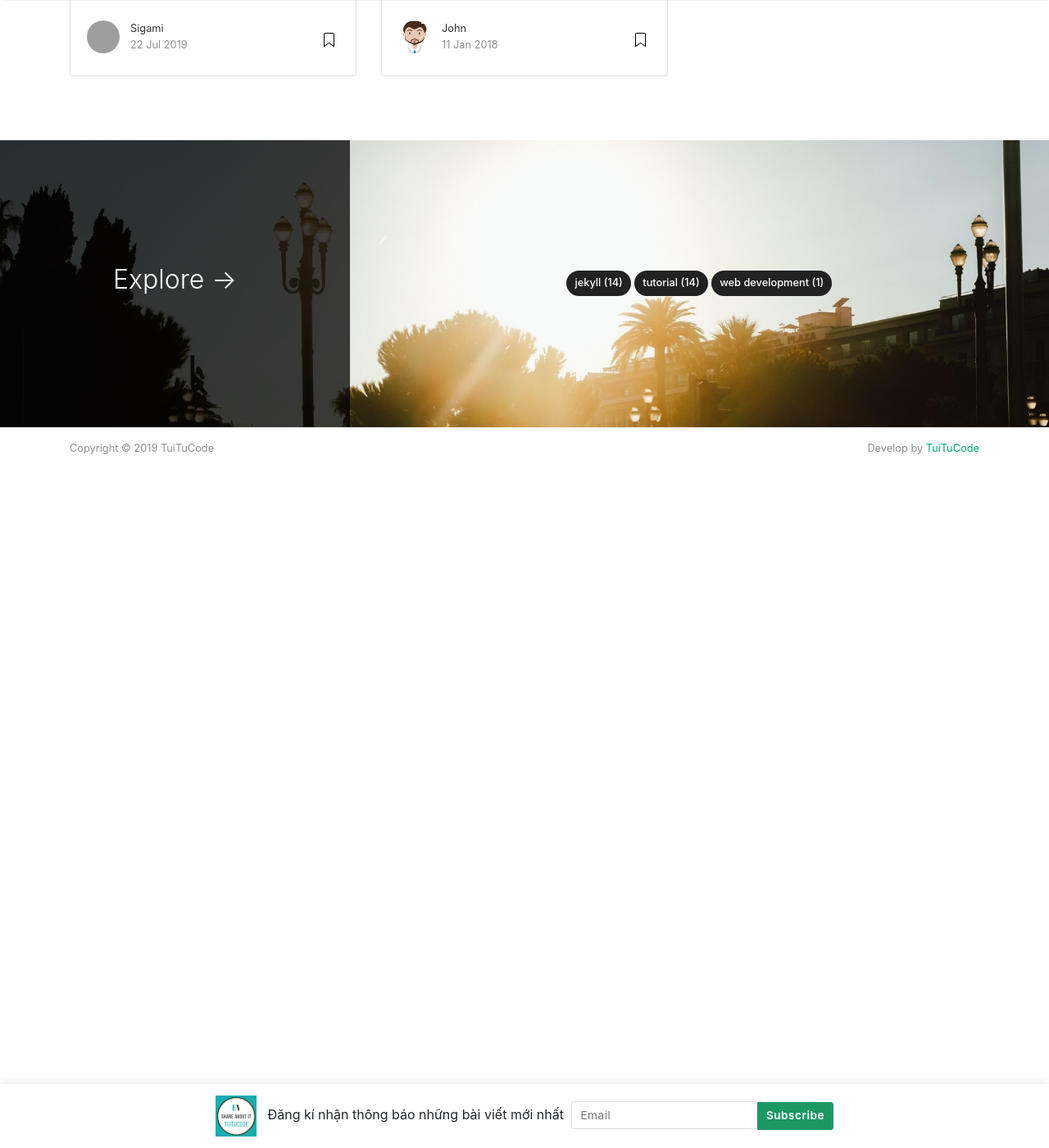
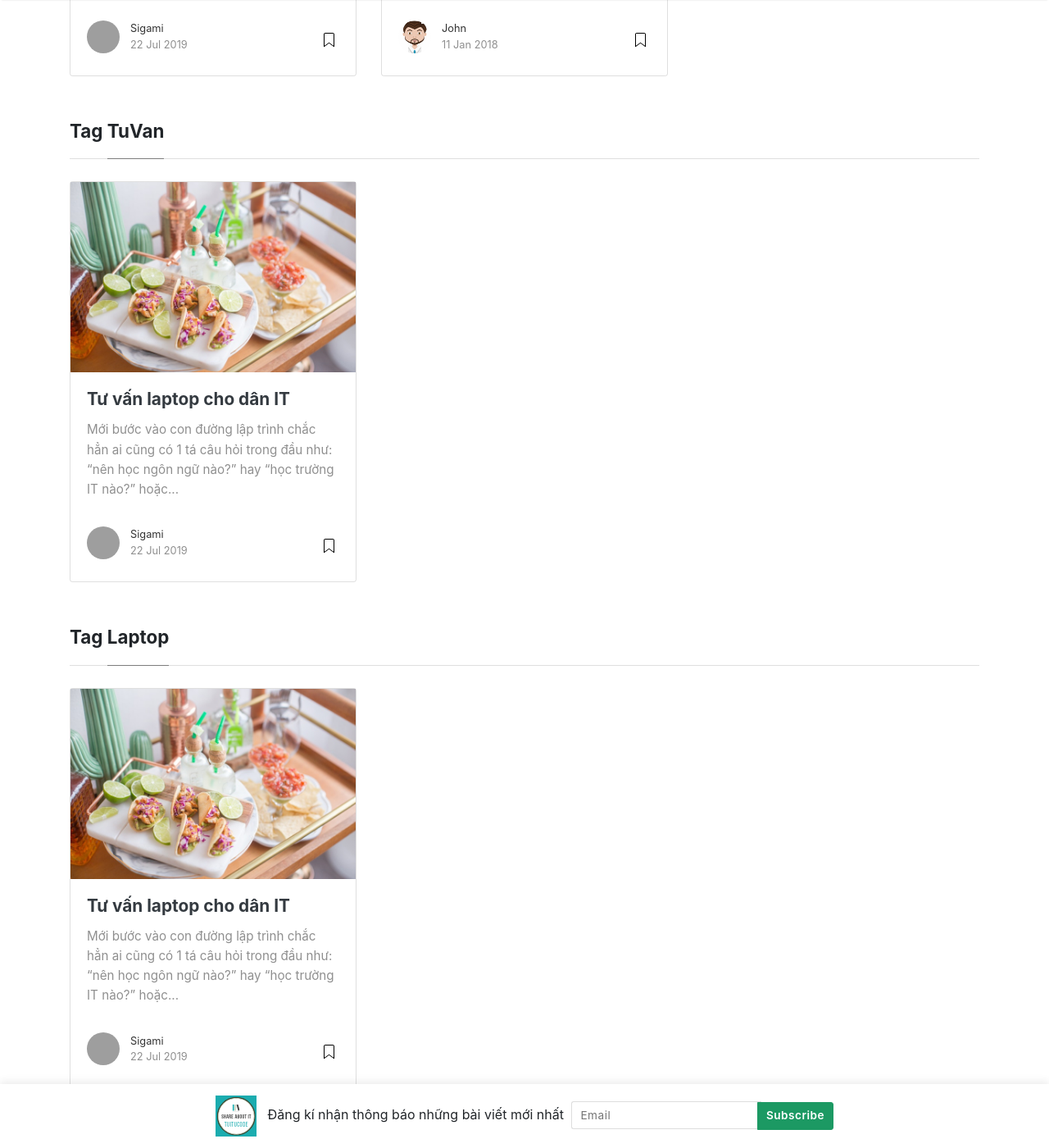
Before and after one commit to tuitucode/tuitucode.github.io, a Jekyll site: the page built from _pages/tags.md, in a window 1280 px wide and 1400 px high, scrolled down 1398 px. Shown: the whole window at 82% size. Built offline with Jekyll 4.4.1, drawn with Linux system fonts in a browser that asks for light colours; nearby versions of some CDN libraries; grey boxes are pictures that could not be loaded.

Commit message:
Create 2019-07-22-tu-van-laptop-cho-dan-it.md

```diff
--- a/_posts/2019-07-22-tu-van-laptop-cho-dan-it.md
+++ b/_posts/2019-07-22-tu-van-laptop-cho-dan-it.md
@@ -3,7 +3,9 @@ published: true
 layout: post
 author: ker
 categories: tutorial
-tags: null
+tags:
+  - TuVan
+  - Laptop
 image: assets/images/11.jpg
 description: Chọn laptop cho lập trình viên
 title: Tư vấn laptop cho dân IT
```
